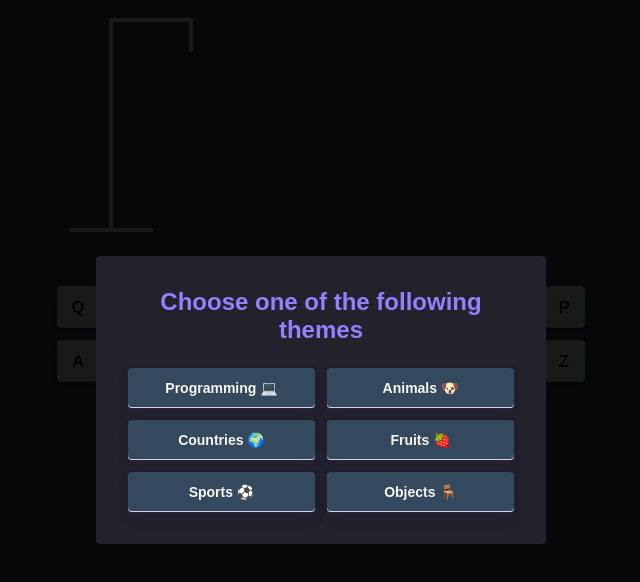
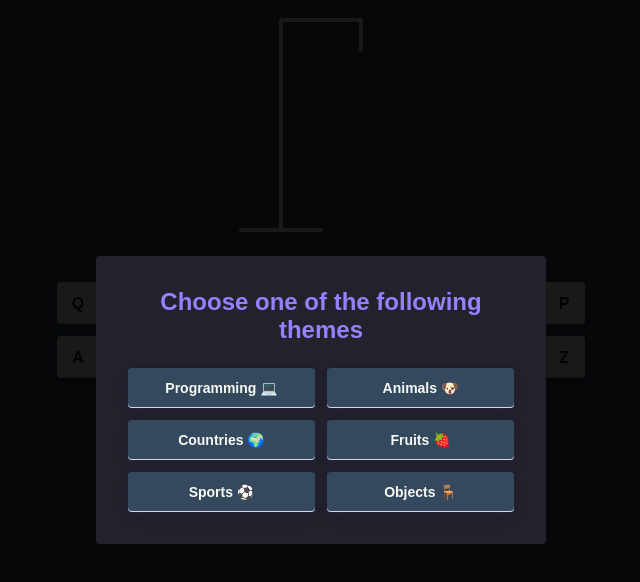
Before and after one commit to JohnPetros/hangman-game, a React app: page / in a window 1280 px wide. Shown: the top 582 px of the page, without its empty margins (319-959 px from the left). Built offline with nearby package versions, Linux system fonts and the light colour scheme; the HTML template or start-up script is replaced by a standard one.

Commit message:
✨ feat: Add end game message

```diff
--- a/src/components/Game/index.tsx
+++ b/src/components/Game/index.tsx
@@ -2,20 +2,16 @@ import { useState } from "react";
 import { useGame } from "../../hooks/useGame";
 import { Hangman } from "../Hangman";
 import { Keyboard } from "../Keyboard";
-import { Container, Letter } from "./styles";
+import { Container, Letter, FinalMessage } from "./styles";
 
 export function Game() {
   const { word } = useGame();
-  const [errors, setErrors] = useState(0);
+  const [errorsAmount, setErrorsAmount] = useState(0);
   const [correctedLetters, setCorrectedLetters] = useState<string[]>([]);
   const [incorrectedLetters, setIncorrectedsLetters] = useState<string[]>([]);
+  const [endGameMessage, setEndGameMessage] = useState("");
 
   function handleClickedLetter(letter: string) {
-    const isVerified =
-      correctedLetters.includes(letter) || incorrectedLetters.includes(letter);
-
-    if (isVerified) return;
-
     const isCorrect = word.includes(letter);
 
     if (isCorrect) {
@@ -30,23 +26,43 @@ export function Game() {
       ...currentIncorrectedLetters,
       letter,
     ]);
+
+    const newErrorsAmount = errorsAmount + 1;
+    setErrorsAmount(newErrorsAmount);
+
+    if (correctedLetters.length === word.length) {
+      setEndGameMessage("You won 😁!");
+    } else if (newErrorsAmount === 6) {
+      setEndGameMessage("You lost 😢!");
+    }
   }
 
   return (
     <Container>
-      <Hangman errors={errors} />
+      <Hangman errorsAmount={errorsAmount} />
 
       <div className="letters">
         {word.split("").map((letter, index) => (
-          <Letter isVisible={correctedLetters.includes(letter)} key={String(index)}>{letter}</Letter>
+          <Letter
+            isVisible={correctedLetters.includes(letter)}
+            key={String(index)}
+          >
+            {letter}
+          </Letter>
         ))}
       </div>
 
-      <Keyboard
-        onClick={handleClickedLetter}
-        correctedLetters={correctedLetters}
-        incorrectedLetters={incorrectedLetters}
-      />
+      {endGameMessage ? (
+        <FinalMessage isWin={endGameMessage.includes("won")}>
+          {endGameMessage + "\nThe word was: "} <span>{word}</span>
+        </FinalMessage>
+      ) : (
+        <Keyboard
+          onClick={handleClickedLetter}
+          correctedLetters={correctedLetters}
+          incorrectedLetters={incorrectedLetters}
+        />
+      )}
 
       <button type="button">Reset game</button>
     </Container>
--- a/src/components/Game/styles.ts
+++ b/src/components/Game/styles.ts
@@ -1,8 +1,10 @@
 import styled from "styled-components";
 
 export const Container = styled.div`
-  width: fit-content;
-  margin: 0 auto;
+  display: flex;
+  flex-direction: column;
+  align-items: center;
+  justify-content: center;
 
   .letters {
     display: flex;
@@ -55,3 +57,18 @@ export const Letter = styled.div<LetterProps>`
     margin-left: 1.2rem;
   }
 `;
+
+interface FinalMessageProps {
+  isWin: boolean;
+}
+
+export const FinalMessage = styled.p<FinalMessageProps>`
+  margin-top: 3.2rem;
+
+  color: ${({ isWin }) => (isWin ? "var(--success)" : "var(--error)")};
+  font-size: 2.4rem;
+  > span {
+    font-weight: 700;
+    color: var(--light);
+  }
+`;
--- a/src/components/Hangman/index.tsx
+++ b/src/components/Hangman/index.tsx
@@ -10,10 +10,10 @@ const limbs = [
 ];
 
 interface HangmanProps {
-  errors: number;
+  errorsAmount: number;
 }
 
-export function Hangman({ errors }: HangmanProps) {
+export function Hangman({ errorsAmount }: HangmanProps) {
   return (
     <Container height="250" width="200">
       <line x1="60" y1="20" x2="140" y2="20" />
@@ -21,7 +21,7 @@ export function Hangman({ errors }: HangmanProps) {
       <line x1="60" y1="20" x2="60" y2="230" />
       <line x1="20" y1="230" x2="100" y2="230" />
 
-      {limbs.slice(0, errors).map((limp) => limp)}
+      {limbs.slice(0, errorsAmount).map((limp) => limp)}
     </Container>
   );
 }
--- a/src/utils/themes.ts
+++ b/src/utils/themes.ts
@@ -21,7 +21,6 @@ export const themes = [
       "mobile",
       "lavarel",
       "nodejs",
-      "reactnative",
       "webpack",
       "spring",
       "bootsrap",
```
